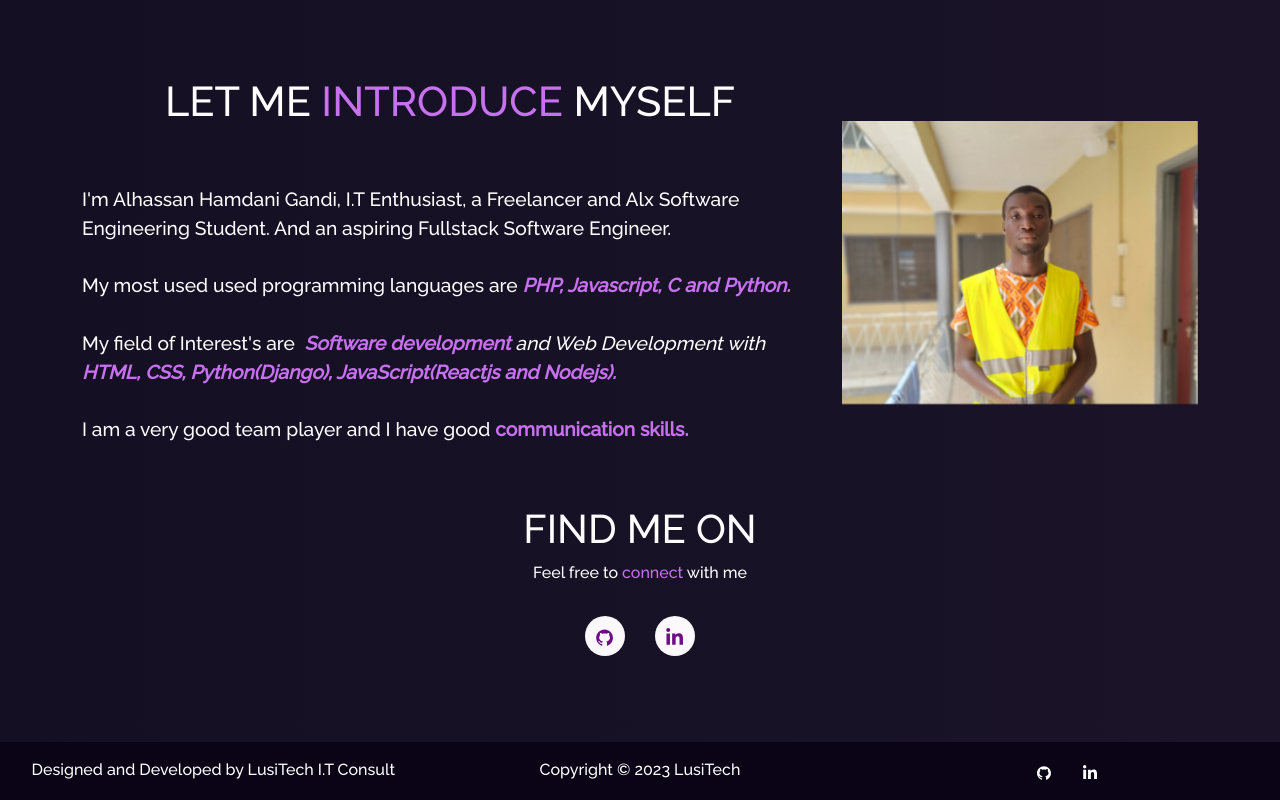
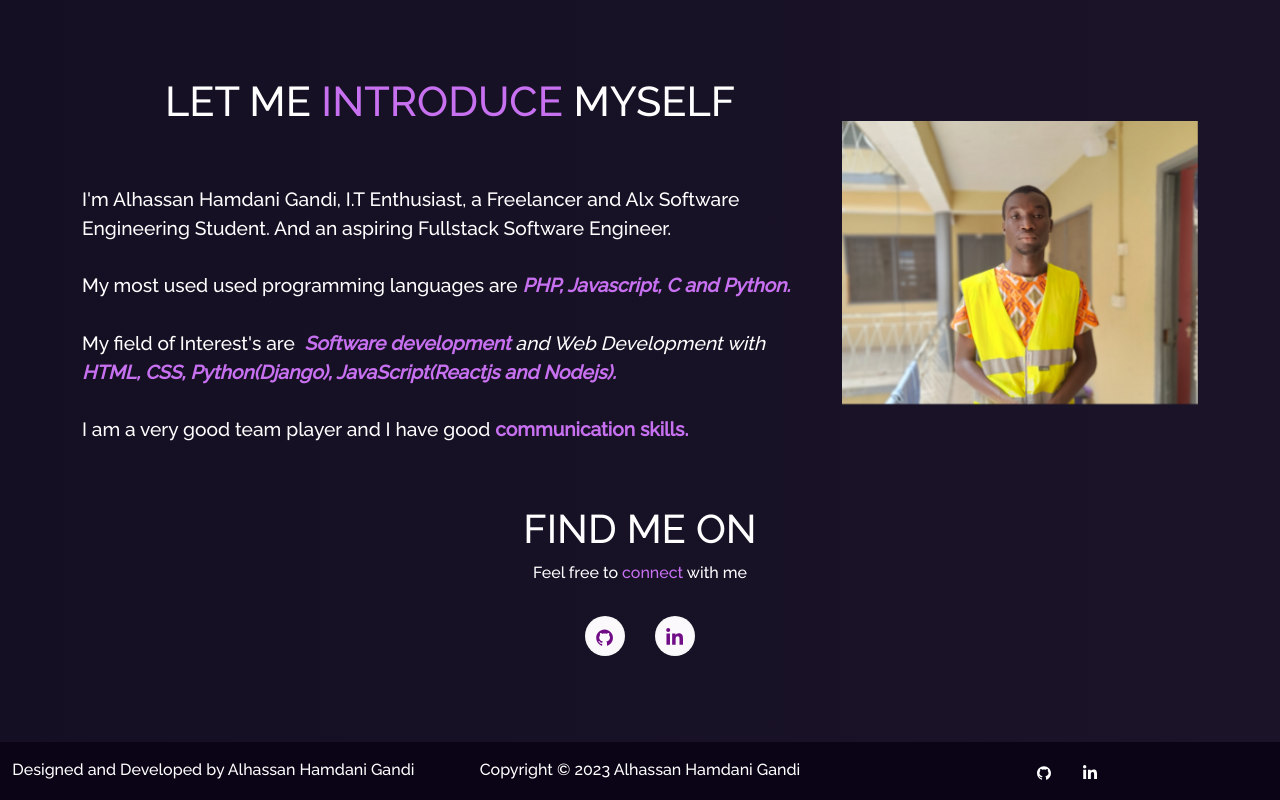
Before and after one commit to hamdani2020/LusiTech_Portfolio, a React (Create React App) app: page / in a window 1280 px wide. Shown: the part 799-1599 px from the top of the page. Built offline with nearby package versions, Linux system fonts and the light colour scheme.

Commit message:
alhassah

```diff
--- a/src/components/Footer.js
+++ b/src/components/Footer.js
@@ -12,10 +12,10 @@ function Footer() {
     <Container fluid className="footer">
       <Row>
         <Col md="4" className="footer-copywright">
-          <h3>Designed and Developed by LusiTech I.T Consult</h3>
+          <h3>Designed and Developed by Alhassan Hamdani Gandi</h3>
         </Col>
         <Col md="4" className="footer-copywright">
-          <h3>Copyright © {year} LusiTech</h3>
+          <h3>Copyright © {year} Alhassan Hamdani Gandi</h3>
         </Col>
         <Col md="4" className="footer-body">
           <ul className="footer-icons">
```
